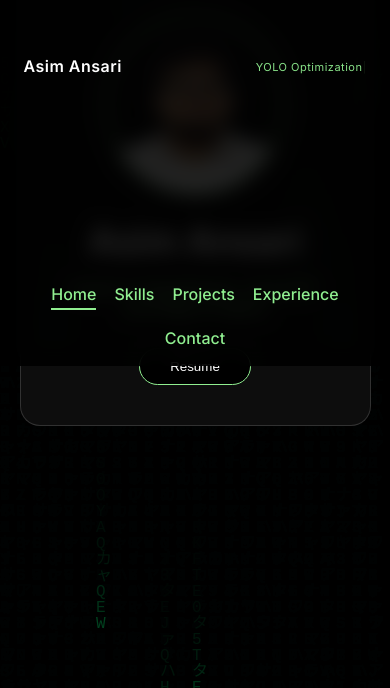
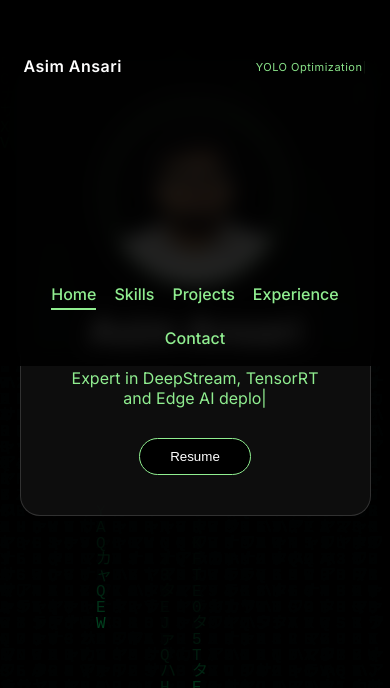
Before and after one commit to ansari-asim/asim-portfolio, a React (Vite) app: page / in a window 390 px wide. Shown: the part 156-844 px from the top of the page. Built offline with nearby package versions, Linux system fonts and the light colour scheme.

Commit message:
Fix navbar overlap: increase main-container padding on mobile

```diff
--- a/src/index.css
+++ b/src/index.css
@@ -210,6 +210,10 @@ body {
 
 @media (max-width: 768px) {
 
+  .main-container {
+    padding-top: 220px;
+  }
+
   .about-card {
     padding: 40px;
   }
```
